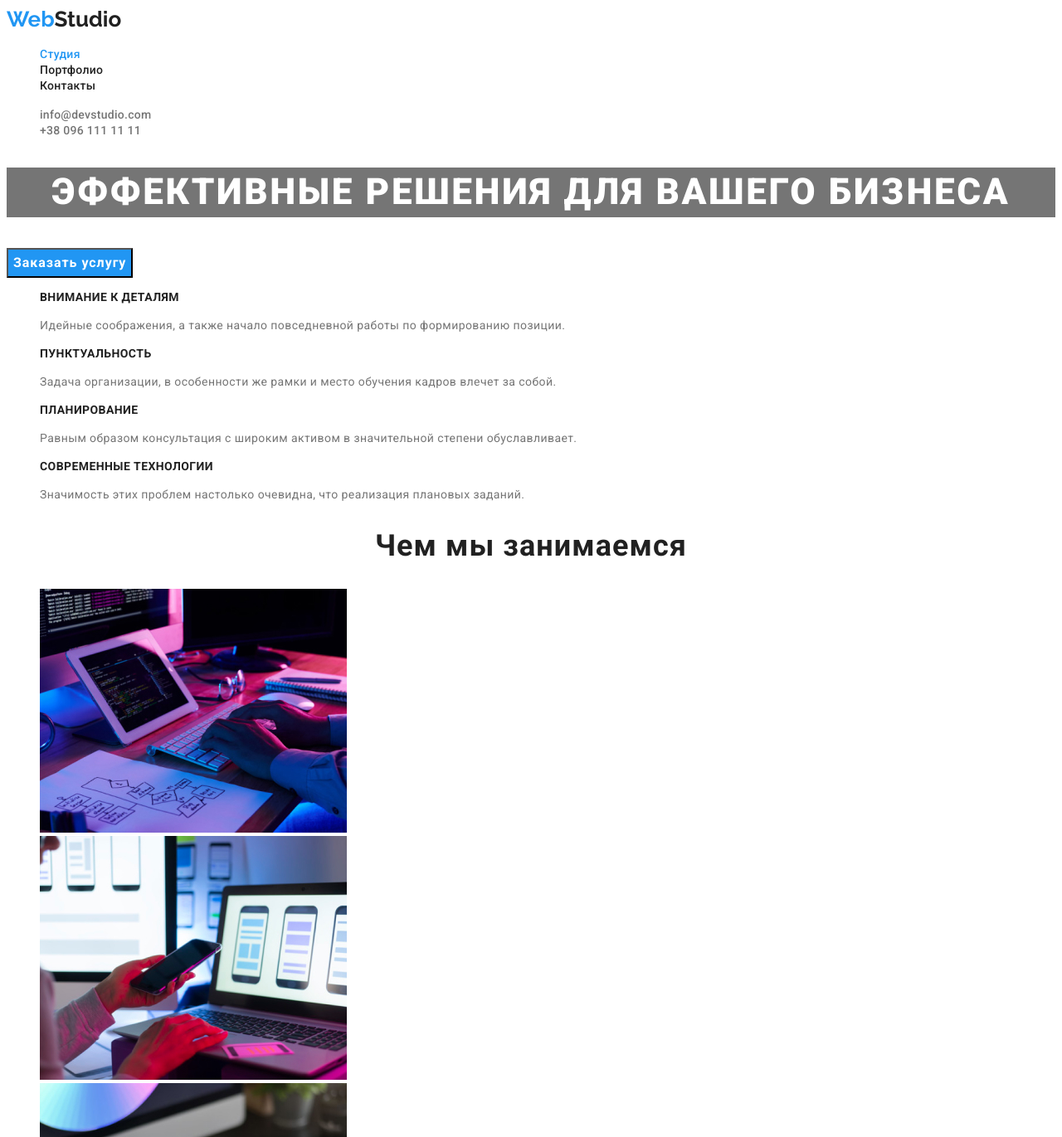
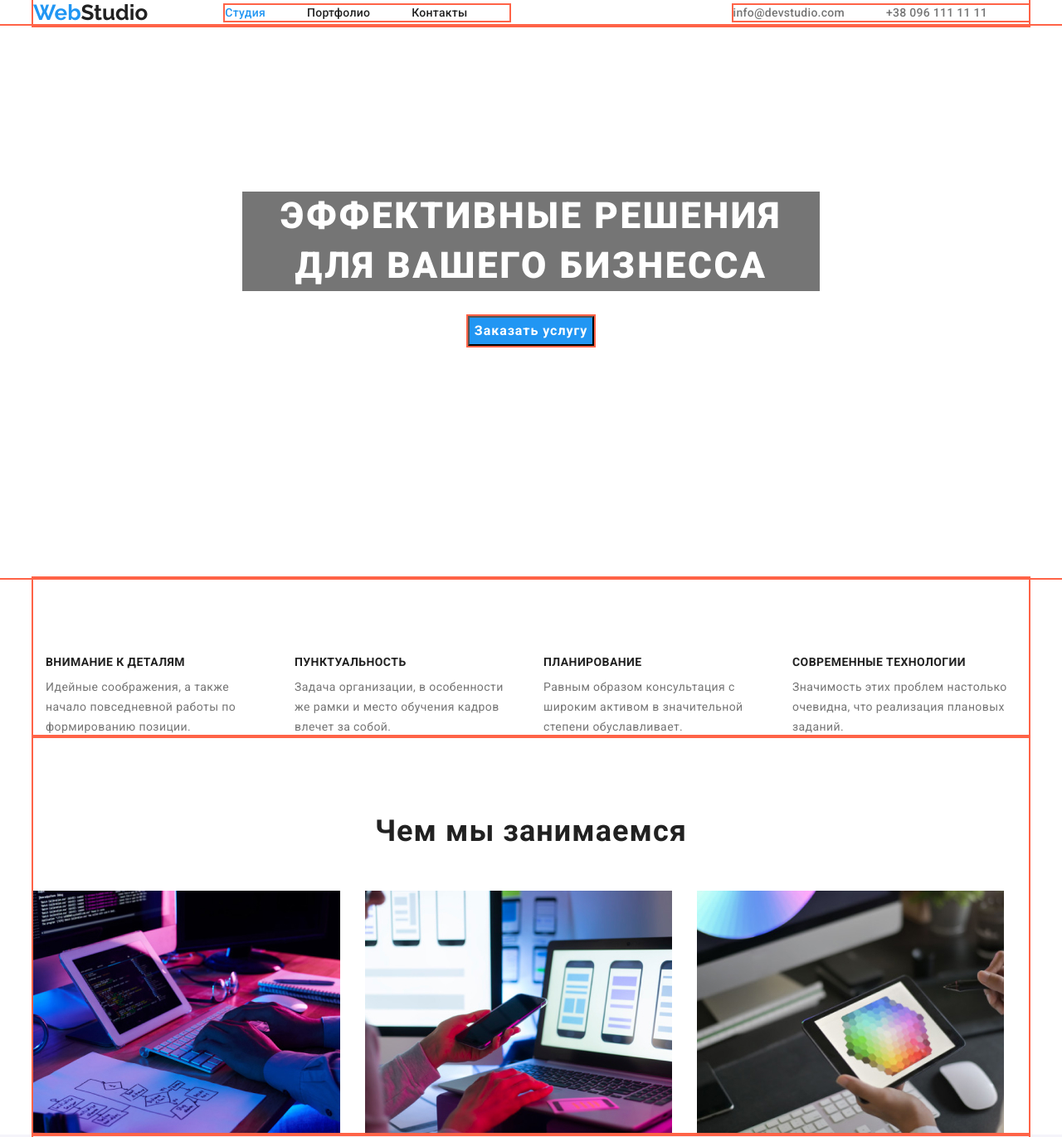
Before and after one commit to VlasovVadim/goit-markup-hw-03, a plain HTML site: page index.html in a window 1280 px wide. Shown: the top 1371 px of the page at 83% size. Drawn offline with nearby package versions, Linux system fonts and the light colour scheme.

Commit message:
привки

```diff
--- a/css/styles.css
+++ b/css/styles.css
@@ -20,8 +20,53 @@ body {
 ul {
   list-style: none;
 }
+p,
+h1,
+h2,
+h3,
+h4,
+h5,
+h6 {
+  margin: 0;
+}
+
+ul {
+  margin: 0;
+  padding: 0;
+}
+img {
+  display: block;
+}
+
+.visually-hidden {
+  position: absolute;
+  white-space: nowrap;
+  width: 1px;
+  height: 1px;
+  overflow: hidden;
+  border: 0;
+  padding: 0;
+  clip: rect(0 0 0 0);
+  clip-path: inset(50%);
+  margin: -1px;
+}
+
+/* ----------------- CONTAINER--------- */
+.container {
+  width: 1200px;
+  margin-left: auto;
+  margin-right: auto;
+  justify-content: center;
+  outline: 2px solid tomato;
+}
 
 /* ------------------HEADER-------- */
+
+.header-conteaner {
+  display: flex;
+  align-items: center;
+  outline: 2px solid tomato;
+}
 
 .logo {
   font-family: Raleway;
@@ -30,6 +75,7 @@ ul {
   line-height: 1.19;
   color: var(--header-color);
   text-decoration: none;
+  margin-right: 93px;
 }
 .web {
   color: var(--accent-color);
@@ -44,6 +90,9 @@ ul {
 }
 .header-list-nav {
   text-decoration: none;
+  display: flex;
+  align-items: center;
+  outline: 2px solid tomato;
 }
 .header-nav {
   font-weight: 500;
@@ -53,6 +102,14 @@ ul {
   color: var(--header-color);
   text-decoration: none;
 }
+.header-nav,
+.header-nav-1 {
+  margin-right: 50px;
+}
+.header-contacts {
+  margin-right: 50px;
+}
+
 .header-nav-1,
 .header-nav-2 {
   font-weight: 500;
@@ -63,6 +120,10 @@ ul {
   text-decoration: none;
   color: var(--accent-color);
   text-decoration: none;
+}
+
+.header-connect {
+  margin-left: auto;
 }
 
 .header-contacts {
@@ -87,6 +148,8 @@ ul {
   text-transform: uppercase;
   color: var(--primary-white-color);
   background: var(--primary-text-color);
+  max-width: 696px;
+  margin-bottom: 30px;
 }
 
 .head-btn {
@@ -101,12 +164,41 @@ ul {
   color: var(--primary-white-color);
   background: var(--accent-color);
   cursor: pointer;
+  outline: 2px solid tomato;
 }
 .head-btn:hover {
   background: #188ce8;
 }
+.head-btn-cnop {
+  text-align: center;
+  outline: 2px solid tomato;
+}
+.head-container {
+  outline: 2px solid tomato;
+}
 
+.container-1 {
+  display: flex;
+  flex-direction: column;
+  align-items: center;
+  padding: 200px 0 280px 0;
+}
 /* -------------ОСОБЕННОСТИ------------ */
+/* .container-2 {
+  margin-top: 94px;
+} */
+.advantage-block {
+  padding-top: 94px;
+}
+.advantage-block:not(:last-child) {
+  margin-right: 30px;
+}
+.advantages-container {
+  display: flex;
+  justify-content: center;
+  outline: 2px solid tomato;
+}
+
 .h3-advantages {
   font-size: 14px;
   line-height: 1.14;
@@ -118,14 +210,41 @@ ul {
   line-height: 1.71;
   letter-spacing: 0.03em;
   color: var(--primary-text-color);
+  margin-top: 10px;
+  max-width: 270px;
 }
+
+/* -----------ЧЕМ мы ЗАНИМАЕМСЯ-------- */
+
 .main-info {
   font-size: 36px;
   line-height: 1.16;
   text-align: center;
   letter-spacing: 0.03em;
   color: var(--header-color);
+  padding-top: 94px;
 }
+.main-info-2 {
+  font-size: 36px;
+  line-height: 1.16;
+  text-align: center;
+  letter-spacing: 0.03em;
+  color: var(--header-color);
+  padding-top: 94px;
+  padding-top: 188px;
+}
+.main-info-container {
+  display: flex;
+  flex-wrap: wrap;
+  padding-top: 50px;
+}
+
+.main-info-container-img:not(:last-child) {
+  margin-right: 30px;
+}
+/* .main-info-container-img {
+  max-width: 370px;
+} */
 /* -----КАРТОЧКИ ЛЮДЕЙ=------- */
 .section-team {
   background: #f5f4fa;
--- a/index.html
+++ b/index.html
@@ -7,6 +7,7 @@
     <link rel="preconnect" href="https://fonts.gstatic.com" crossorigin>
     <link href="https://fonts.googleapis.com/css2?family=Raleway:wght@700&family=Roboto:wght@400;500;700;900&display=swap"
         rel="stylesheet">
+    <link rel="stylesheet" href="https://cdnjs.cloudflare.com/ajax/libs/normalize/8.0.1/normalize.min.css">
     <link rel="stylesheet" href="./css/styles.css" />
     <meta name="viewport" content="width=device-width, initial-scale=1.0" />
     <title>WebStudio</title>
@@ -15,6 +16,7 @@
 <body>
     <!-- ГОЛОВА -->
     <header class="header">
+        <div class="container header-conteaner">
             <a class="logo" href="/"> <span class="web">Web</span>Studio</a>
             <nav>
                 <ul class="header-list-nav">
@@ -23,80 +25,101 @@
                     <li><a class="header-nav" href="/">Контакты</a></li>
                 </ul>
             </nav>
-        <ul>
+            <div class="header-connect">
+                <ul class="header-list-nav">
                     <li><a class="header-contacts" href="">info@devstudio.com</a>
                     </li>
                     <li>
                         <a class="header-contacts" href="">+38 096 111 11 11</a>
                     </li>
                 </ul>
+            </div>
+        </div>
     </header>
     <!-- КОНЕЦ ГОЛОВЫ -->
     <main>
         <!--СЕКЦИЯ 1-->
-        <section class="head-color">
-            <h1 class="head">Эффективные решения для вашего бизнеса</h1>
-            <button class="head-btn" type="button">Заказать услугу</button>
+        <section>
+            <div class="head-container container-1">
+            <h1 class="head">ЭФФЕКТИВНЫЕ РЕШЕНИЯ ДЛЯ ВАШЕГО БИЗНЕССА</h1>
+            <button class="head-btn head-btn-cnop" type="button">Заказать услугу</button>
+            </div>
         </section>
+
+
         <!-- КОНЕЦ СЕКЦИЯ 1 -->
 
         <!--ОСОБЕННОСТИ-->
         <section>
-            <ul>
-                <li>
+            <div class="container ">
+            <ul class="advantages-container">
+                <li class="advantage-block">
                     <h3 class="h3-advantages">ВНИМАНИЕ К ДЕТАЛЯМ</h3>
                     <p class="about-advantages">
                         Идейные соображения, а также начало повседневной работы по
                         формированию позиции.
                     </p>
+
                 </li>
-                <li>
+                <li class="advantage-block">
+
                     <h3 class="h3-advantages">ПУНКТУАЛЬНОСТЬ</h3>
                     <p class="about-advantages">
                         Задача организации, в особенности же рамки и место обучения кадров
                         влечет за собой.
                     </p>
+
                 </li>
-                <li>
+                <li class="advantage-block">
+
                     <h3 class="h3-advantages">ПЛАНИРОВАНИЕ</h3>
                     <p class="about-advantages">
                         Равным образом консультация с широким активом в значительной
                         степени обуславливает.
                     </p>
+
                 </li>
-                <li>
+                <li class="advantage-block">
+
                     <h3 class="h3-advantages">СОВРЕМЕННЫЕ ТЕХНОЛОГИИ</h3>
                     <p class="about-advantages">
                         Значимость этих проблем настолько очевидна, что реализация
                         плановых заданий.
                     </p>
+
                 </li>
             </ul>
+            </div>
         </section>
         <!--КОНЕЦ ОСОБЕННОСТИ-->
         <!--ЧЕМ МЫ ЗАНИМАЕМСЯ-->
         <section>
+            <div class="container">
             <h2 class="main-info">Чем мы занимаемся</h2>
-            <ul>
-                <li>
-                    <img src="./image/coding.jpg" alt="" width="370" height="294" />
+
+                <ul class="main-info-container">
+                <li class="main-info-container-img">
+                    <img class="img-info" src="./image/coding.jpg" alt="" width="370" height="294" />
 
                 </li>
-                <li>
-                    <img src="./image/mobile.jpg" alt="" width="370" height="294" />
+                <li class="main-info-container-img">
+                    <img class="img-info" src="./image/mobile.jpg" alt="" width="370" height="294" />
 
                 </li>
-                <li>
-                    <img src="./image/designer.jpg" alt="" width="370" height="294" />
+                <li class="main-info-container-img">
+                    <img class="img-info" src="./image/designer.jpg" alt="" width="370" height="294" />
 
                 </li>
             </ul>
+            </div>
+
         </section>
         <!-- КОНЕЦ ЧЕМ МЫ ЗАНИМАЕМСЯ-->
         <!--НАЩА КОМАНДА-->
         <section class="section-team">
-            <h2 class="main-info">Наша команда</h2>
-            <ul>
+            <div class="container">
+            <h2 class="main-info-2">Наша команда</h2>
+                        <ul class="">
                 <li>
                     <img src="./image/product_designer.jpg" alt="Фото Игорь Демьяненко" width="270" height="260" />
                     <h3 class="team">Игорь Демьяненко</h3>
@@ -121,6 +144,7 @@
                     <p class="team-position">UI Designerr</p>
                 </li>
             </ul>
+            </div>
         </section>
 
         </main>
```
Also changed, not shown: portfolio.html (+4 -0 lines). Lines whose indentation alone changed are shown as unchanged.
